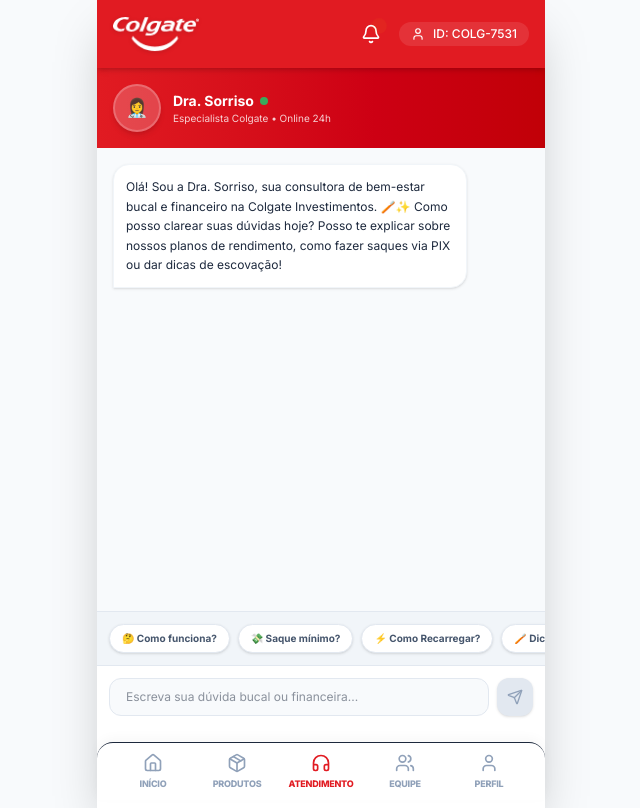
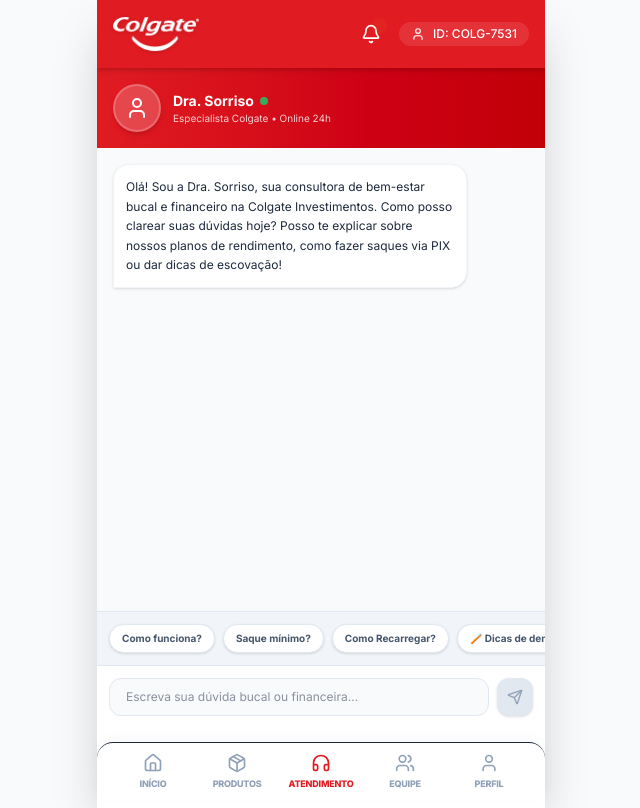
Before and after one commit to kokimotoprojetos/COLGATE, a Next.js app: page / in a window 1280 px wide. Both pictures are taken after a click on the button "ATENDIMENTO". Shown: the whole page, without its empty margins (319-959 px from the left). Built offline with nearby package versions, Linux system fonts and the light colour scheme.

Commit message:
style: remove emojis for a professional appearance

```diff
--- a/app/page.tsx
+++ b/app/page.tsx
@@ -185,7 +185,7 @@
     {
       id: 'msg-start',
       role: 'assistant',
-      content: 'Olá! Sou a Dra. Sorriso, sua consultora de bem-estar bucal e financeiro na Colgate Investimentos. 🪥✨ Como posso clarear suas dúvidas hoje? Posso te explicar sobre nossos planos de rendimento, como fazer saques via PIX ou dar dicas de escovação!'
+      content: 'Olá! Sou a Dra. Sorriso, sua consultora de bem-estar bucal e financeiro na Colgate Investimentos. Como posso clarear suas dúvidas hoje? Posso te explicar sobre nossos planos de rendimento, como fazer saques via PIX ou dar dicas de escovação!'
     }
   ]);
   const [userInput, setUserInput] = useState('');
@@ -744,9 +744,9 @@
                 </div>
                 <div className="flex-1 overflow-hidden h-5 relative">
                   <div className="absolute whitespace-nowrap animate-[marquee_18s_linear_infinite] text-xs font-semibold text-amber-800 flex gap-6">
-                    <span>🔥 Bônus Grátis de R$ 10,00 adicionado para novos cadastros!</span>
-                    <span>🦷 Colgate Total 12 Active rendendo 5.0% ao dia já disponível!</span>
-                    <span>💰 Indique amigos na aba Equipe e ganhe comissão direta de 10% instantaneamente!</span>
+                    <span>Bônus Grátis de R$ 10,00 adicionado para novos cadastros!</span>
+                    <span>Colgate Total 12 Active rendendo 5.0% ao dia já disponível!</span>
+                    <span>Indique amigos na aba Equipe e ganhe comissão direta de 10% instantaneamente!</span>
                   </div>
                 </div>
               </div>
@@ -1015,8 +1015,8 @@
             >
               {/* Support Doctor Header Banner */}
               <div className="bg-gradient-to-r from-colgate-red to-red-700 p-4 text-white flex items-center gap-3 shadow-inner">
-                <div className="w-12 h-12 rounded-full border-2 border-white/20 overflow-hidden relative bg-white/20 flex items-center justify-center font-bold text-white text-lg shadow-md shrink-0">
-                  👩‍⚕️
+                <div className="w-12 h-12 rounded-full border-2 border-white/20 overflow-hidden relative bg-white/20 flex items-center justify-center font-bold text-white shadow-md shrink-0">
+                  <User className="w-6 h-6 text-white" />
                 </div>
                 <div>
                   <div className="flex items-center gap-1.5">
@@ -1061,19 +1061,19 @@
                   onClick={() => handlePredefinedQuestion("Como funcionam os rendimentos diários?")}
                   className="bg-white hover:bg-slate-50 border border-slate-200 text-slate-600 text-[10px] font-bold px-3 py-1.5 rounded-full shrink-0 shadow-sm"
                 >
-                  🤔 Como funciona?
+                  Como funciona?
                 </button>
                 <button
                   onClick={() => handlePredefinedQuestion("Qual é o valor mínimo para sacar?")}
                   className="bg-white hover:bg-slate-50 border border-slate-200 text-slate-600 text-[10px] font-bold px-3 py-1.5 rounded-full shrink-0 shadow-sm"
                 >
-                  💸 Saque mínimo?
+                  Saque mínimo?
                 </button>
                 <button
                   onClick={() => handlePredefinedQuestion("Como recarregar com PIX?")}
                   className="bg-white hover:bg-slate-50 border border-slate-200 text-slate-600 text-[10px] font-bold px-3 py-1.5 rounded-full shrink-0 shadow-sm"
                 >
-                  ⚡ Como Recarregar?
+                  Como Recarregar?
                 </button>
                 <button
                   onClick={() => handlePredefinedQuestion("Me dê dicas de escovação saudável!")}
@@ -1176,15 +1176,15 @@
                 </h3>
                 <ul className="text-xs space-y-2 text-slate-600">
                   <li className="flex justify-between">
-                    <span>🥇 Nível 1 (Indicação Direta):</span>
+                    <span>Nível 1 (Indicação Direta):</span>
                     <span className="font-bold text-colgate-red">10% de Bônus</span>
                   </li>
                   <li className="flex justify-between border-t border-slate-100 pt-2">
-                    <span>🥈 Nível 2 (Indicação do seu Indicado):</span>
+                    <span>Nível 2 (Indicação do seu Indicado):</span>
                     <span className="font-bold text-slate-700">3% de Bônus</span>
                   </li>
                   <li className="flex justify-between border-t border-slate-100 pt-2">
-                    <span>🥉 Nível 3:</span>
+                    <span>Nível 3:</span>
                     <span className="font-bold text-slate-500">1% de Bônus</span>
                   </li>
                 </ul>
```
Also changed, not shown: 1 other file (tests, documents, lock files or other folders).
